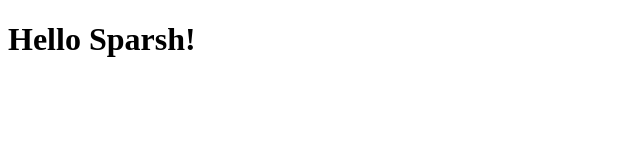
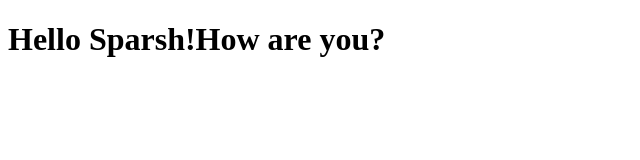
Before and after one commit to sparsh1928/web-dev, a plain HTML site: page site/index.html in a window 1280 px wide. Shown: the whole page, without its empty margins (0-640 px from the left). Drawn offline with Linux system fonts and the light colour scheme.

Commit message:
Modified Header

```diff
--- a/site/index.html
+++ b/site/index.html
@@ -6,6 +6,6 @@
 	<title>Hello Sir!</title>
 </head>
 <body>
-<h1>Hello Sparsh!</h1>
+<h1>Hello Sparsh!How are you?</h1>
 </body>
 </html>
```
